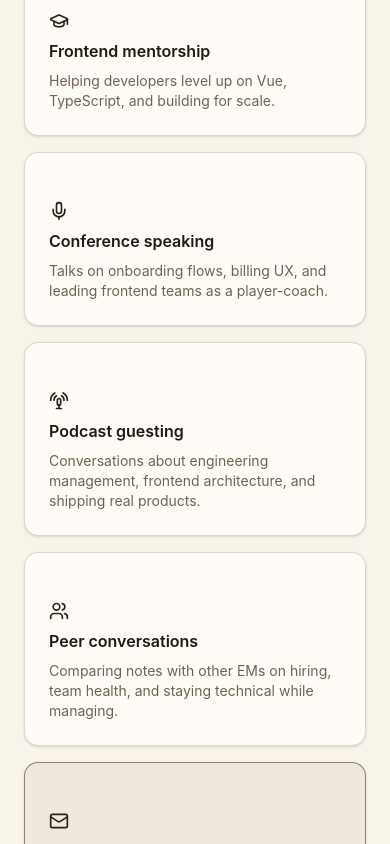
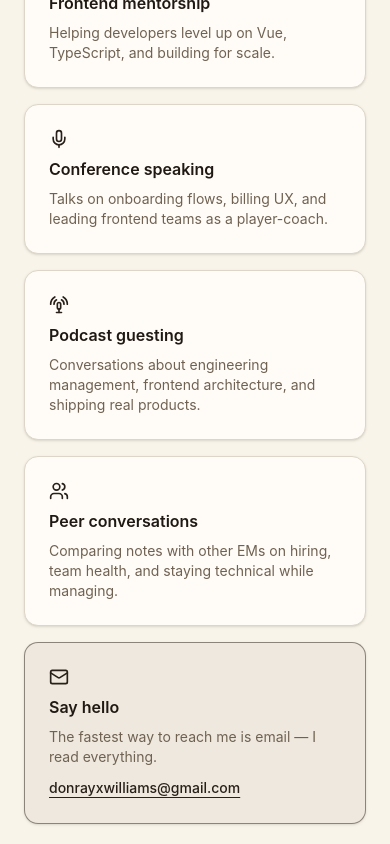
Before and after one commit to wdonray/donray.dev, a Next.js app: page / in a window 390 px wide. Shown: the part 5760-6604 px from the top of the page. Built offline with nearby package versions, Linux system fonts and the light colour scheme; no server answers.

Commit message:
fix: remove double top-padding on conversation cards
Card already provides py-6; the extra pt-6 on CardContent doubled the
space above the icons (most noticeable on mobile). Screenshots in
docs/screenshots/fix-card-spacing/.

```diff
--- a/src/components/open-to-conversations.tsx
+++ b/src/components/open-to-conversations.tsx
@@ -79,7 +79,7 @@ export default function OpenToConversations() {
           {CONVERSATIONS.map((item, index) => (
             <motion.div key={item.title} variants={fadeInUp} custom={index}>
               <Card className="h-full">
-                <CardContent className="pt-6 space-y-2">
+                <CardContent className="space-y-2">
                   <item.icon
                     className="size-5 text-primary"
                     aria-hidden="true"
@@ -94,7 +94,7 @@ export default function OpenToConversations() {
           ))}
           <motion.div variants={fadeInUp} custom={CONVERSATIONS.length}>
             <Card className="h-full border-primary/50 bg-primary/5">
-              <CardContent className="pt-6 space-y-2">
+              <CardContent className="space-y-2">
                 <Mail className="size-5 text-primary" aria-hidden="true" />
                 <h3 className="font-semibold">Say hello</h3>
                 <p className="text-sm text-muted-foreground">
```
Also changed, not shown: 2 other files (tests, documents, lock files or other folders).
